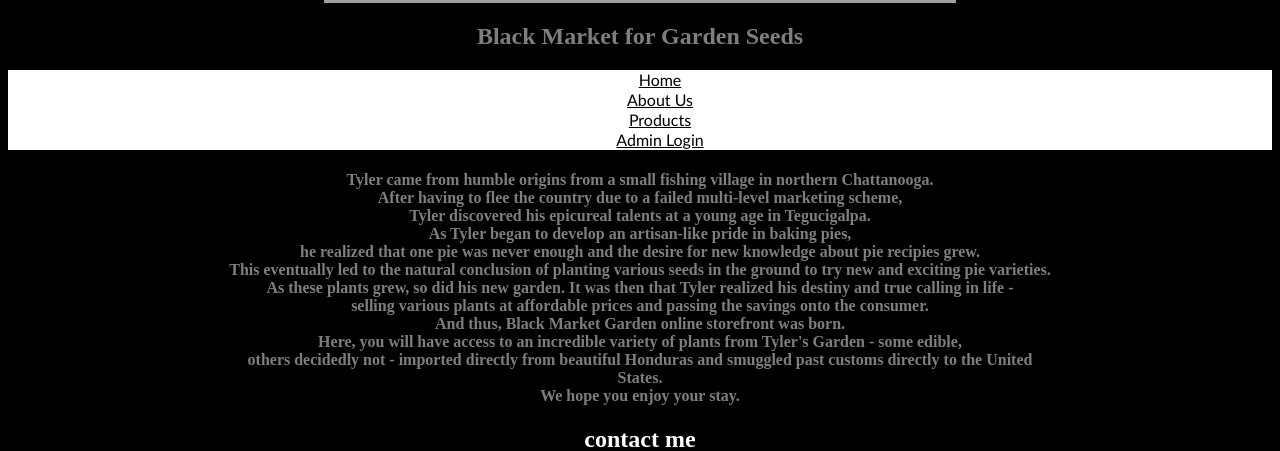
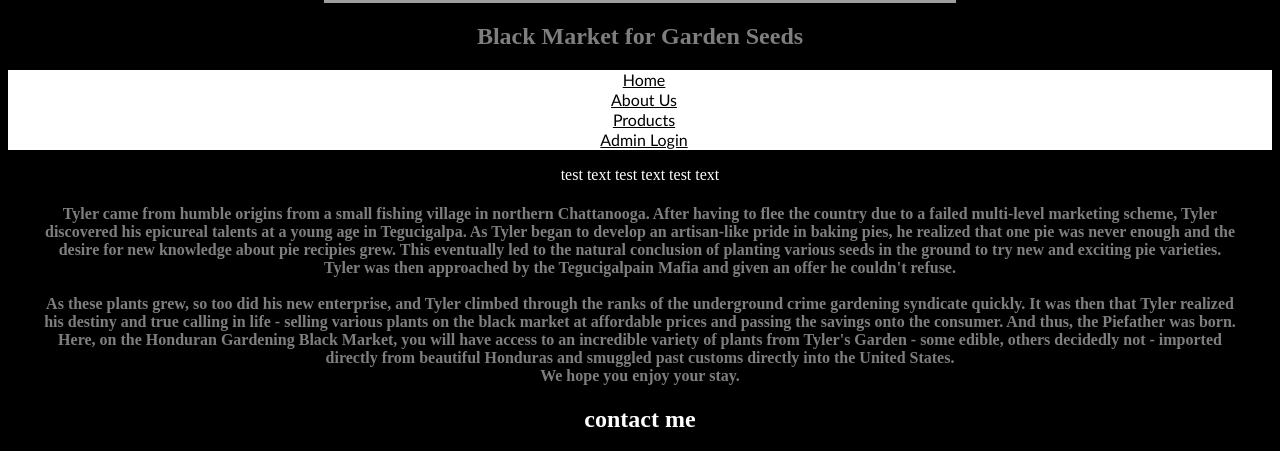
Before and after one commit to Xurmein/GardenStoreApp, an Angular app: page /aboutus in a window 1280 px wide. Shown: the part 479-930 px from the top of the page. Built offline with nearby package versions, Linux system fonts and the light colour scheme; grey boxes are pictures that could not be loaded.

Commit message:
AH second

```diff
--- a/src/app/about-us/about-us.component.css
+++ b/src/app/about-us/about-us.component.css
@@ -1,6 +1,8 @@
 h4 {
     color: #7F7E7E;
     text-align: center;
+    margin-left: 2em;
+    margin-right: 2em;
 }
 
 .containercontact {
--- a/src/app/about-us/about-us.component.html
+++ b/src/app/about-us/about-us.component.html
@@ -1,16 +1,9 @@
-<h4>Tyler came from humble origins from a small fishing village in northern Chattanooga.<br>
-After having to flee the country due to a failed multi-level marketing scheme,<br>
-Tyler discovered his epicureal talents at a young age in Tegucigalpa.<br>
-As Tyler began to develop an artisan-like pride in baking pies,<br>
-he realized that one pie was never enough and the desire for new knowledge about pie recipies grew.<br>
-This eventually led to the natural conclusion of planting various seeds in the ground to try new and exciting pie
-varieties.<br>
-As these plants grew, so did his new garden. It was then that Tyler realized his destiny and true calling in life -<br>
-selling various plants at affordable prices and passing the savings onto the consumer.<br>
-And thus, Black Market Garden online storefront was born.<br>
-  Here, you will have access to an incredible variety of plants from Tyler's Garden - some edible,<br>
-  others decidedly not - imported directly from beautiful Honduras and smuggled past customs directly to the United<br>
-  States.<br>
+<h4>Tyler came from humble origins from a small fishing village in northern Chattanooga.
+After having to flee the country due to a failed multi-level marketing scheme, Tyler discovered his epicureal talents at a young age in Tegucigalpa. As Tyler began to develop an artisan-like pride in baking pies,
+he realized that one pie was never enough and the desire for new knowledge about pie recipies grew. This eventually led to the natural conclusion of planting various seeds in the ground to try new and exciting pie varieties. Tyler was then approached by the Tegucigalpain Mafia and given an offer he couldn't refuse.<br>
+<br>
+
+As these plants grew, so too did his new enterprise, and Tyler climbed through the ranks of the underground crime gardening syndicate quickly. It was then that Tyler realized his destiny and true calling in life - selling various plants on the black market at affordable prices and passing the savings onto the consumer. And thus, the Piefather was born. Here, on the Honduran Gardening Black Market, you will have access to an incredible variety of plants from Tyler's Garden - some edible, others decidedly not - imported directly from beautiful Honduras and smuggled past customs directly into the United States.<br>
   We hope you enjoy your stay.</h4>
   <section id="contact">
       <div class="containercontact">
--- a/src/app/app.component.css
+++ b/src/app/app.component.css
@@ -1,6 +1,7 @@
 h2 {
     color: #7F7E7E;
     text-align: center;
+    /* margin-left: 2em; */
 }
 
 .header {
@@ -23,4 +24,11 @@ h2 {
 a {
     color: black;
     font-family: 'Trebuchet MS', 'Lucida Sans Unicode', 'Lucida Grande', 'Lucida Sans', Arial, sans-serif;
+    margin-right: 2em;
 }
+
+
+p {
+    color: white;
+    text-align: center;
+}
--- a/src/app/app.component.html
+++ b/src/app/app.component.html
@@ -26,9 +26,9 @@
 </nav>
 </div>
 
+<p> test text test text test text</p>
+
 <router-outlet></router-outlet>
-
-<app-navbar></app-navbar>
 <!--<app-auth></app-auth>
 <app-about-us></app-about-us>
 <app-products></app-products>-->
```
